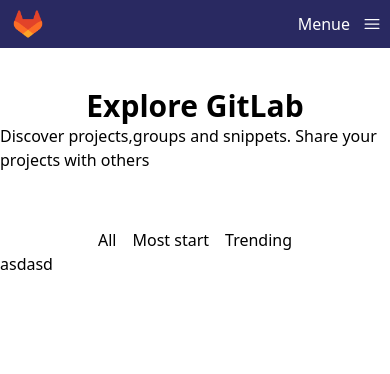
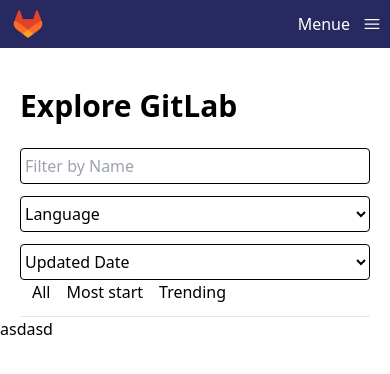
Before and after one commit to NatiDeme/gitlab-test, a Vue app: page / in a window 390 px wide. Shown: the top 374 px of the page. Built offline with nearby package versions, Linux system fonts and the light colour scheme.

Commit message:
Add file structure to codebase

```diff
--- a/src/components/AllProjects.vue
+++ b/src/components/AllProjects.vue
@@ -54,7 +54,7 @@
 </template>
 
 <script>
-import StarSVG from "@/assets/StarSVG.vue";
+import StarSVG from "@/assets/icons/StarSVG.vue";
 import { mapActions, mapGetters } from "vuex";
 export default {
   components: {
--- a/src/components/Home.vue
+++ b/src/components/Home.vue
@@ -1,12 +1,12 @@
 <template>
   <div>
-    <div class="flex flex-col items-center w-screen mt-10">
+    <div class="flex flex-col lg:items-center w-screen mt-10 ml-5">
       <h1 class="font-bold text-3xl">Explore GitLab</h1>
-      <p>
+      <p class="hidden lg:block">
         Discover projects,groups and snippets. Share your projects with others
       </p>
     </div>
-    <TableHeadline class="mt-14" />
+    <TableHeadline class="mt-6" />
     <AllProjects />
   </div>
 </template>
--- a/src/components/Navbar.vue
+++ b/src/components/Navbar.vue
@@ -3,7 +3,11 @@
     <div
       class="flex gap-5 items-center justify-between lg:justify-start w-full mr-2"
     >
-      <img src="../assets/gitlab-logo-500.png" alt="main-logo" class="h-14" />
+      <img
+        src="../assets/images/gitlab-logo-500.png"
+        alt="main-logo"
+        class="h-14"
+      />
       <div class="flex items-center gap-3">
         <span class="text-white lg:hidden">Menue</span>
         <HamBurger />
@@ -19,7 +23,7 @@
 </template>
 
 <script>
-import HamBurger from "@/assets/HamBurger.vue";
+import HamBurger from "@/assets/icons/HamBurger.vue";
 import NavDesktopIcons from "./NavDesktopIcons.vue";
 
 export default {
--- a/src/components/TableHeadline.vue
+++ b/src/components/TableHeadline.vue
@@ -1,6 +1,31 @@
 <template>
   <div>
-    <div class="flex justify-around">
+    <div class="flex flex-col gap-3 lg:hidden px-5">
+      <input
+        type="text"
+        placeholder="Filter by Name"
+        class="border border-black h-9 rounded-[0.25rem] pl-1"
+      />
+      <select
+        type="text"
+        name="Language"
+        id=""
+        placeholder="Language"
+        class="bg-transparent border border-black h-9 rounded-[0.25rem]"
+      >
+        <option value="Language">Language</option>
+      </select>
+      <select
+        type="text"
+        name="Language"
+        id=""
+        placeholder="Language"
+        class="bg-transparent border border-black h-9 rounded-[0.25rem]"
+      >
+        <option value="Language">Updated Date</option>
+      </select>
+    </div>
+    <div class="flex lg:justify-around justify-start pl-8 mb-3">
       <div class="">
         <ul class="flex gap-4">
           <li>All</li>
@@ -15,7 +40,7 @@
         <input type="text" name="" id="" placeholder="Updated Date" />
       </div>
     </div>
-    <div class="w-full bg-gray-600"></div>
+    <hr class="mx-5" />
   </div>
 </template>
 
```
Also changed, not shown: src/assets/icons/HamBurger.vue (renamed from src/assets/HamBurger.vue), src/assets/icons/StarSVG.vue (renamed from src/assets/StarSVG.vue), src/assets/images/gitlab-logo-500.png (renamed from src/assets/gitlab-logo-500.png), src/assets/logo.png (deleted).
